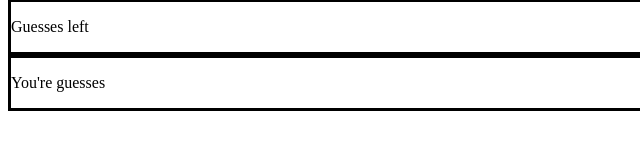
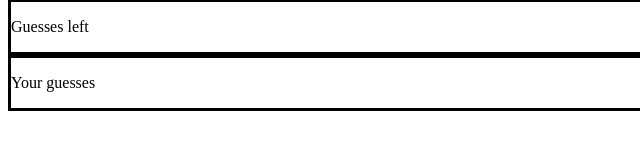
Before and after one commit to lowwrena1/Psychic-Game, a plain HTML site: page index.html in a window 1280 px wide. Shown: the part 177-326 px from the top of the page, 0-640 px from the left. Drawn offline with Linux system fonts and the light colour scheme.

Commit message:
fixed a typo

```diff
--- a/index.html
+++ b/index.html
@@ -16,7 +16,7 @@ else if (counter > targetLetter) { alert("you lose"); }
                 <div class="wins"><p id="wins">Wins</p></div>
                 <div class="losses"><p id="losses">Losses</p></div>
                 <div class="guessesleft"><p id="guessesLeft">Guesses left</p></div>
-                <div class="userguess"><p id="userGuess"> You're guesses</p></div>
+                <div class="userguess"><p id="userGuess"> Your guesses</p></div>
               </div>
 
               <script src="assets/javascript/game.js"></script
```
